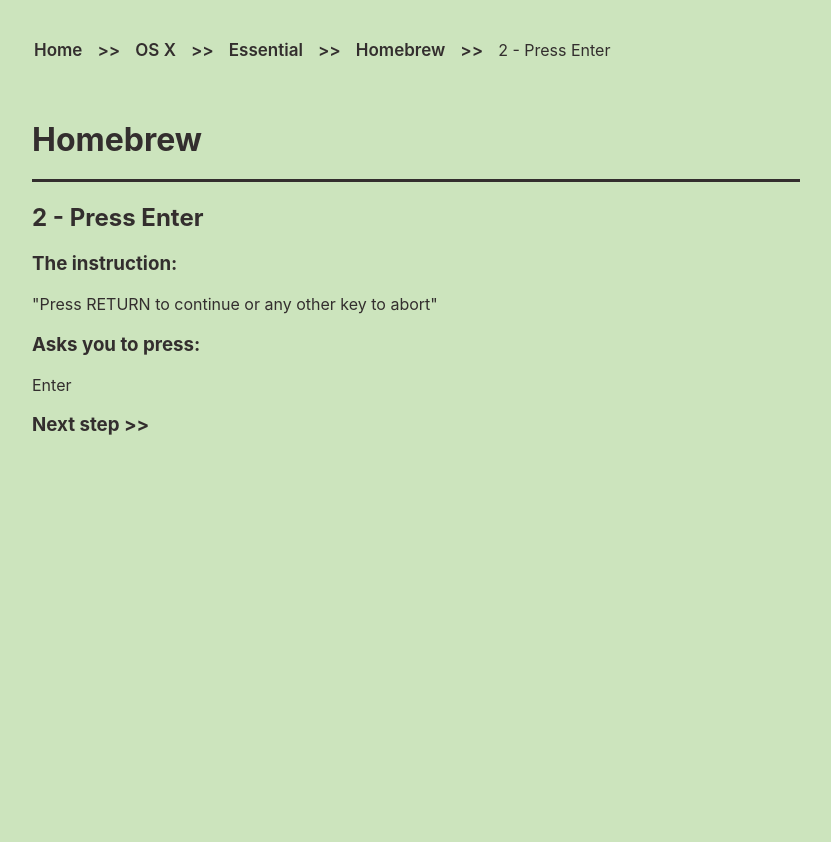
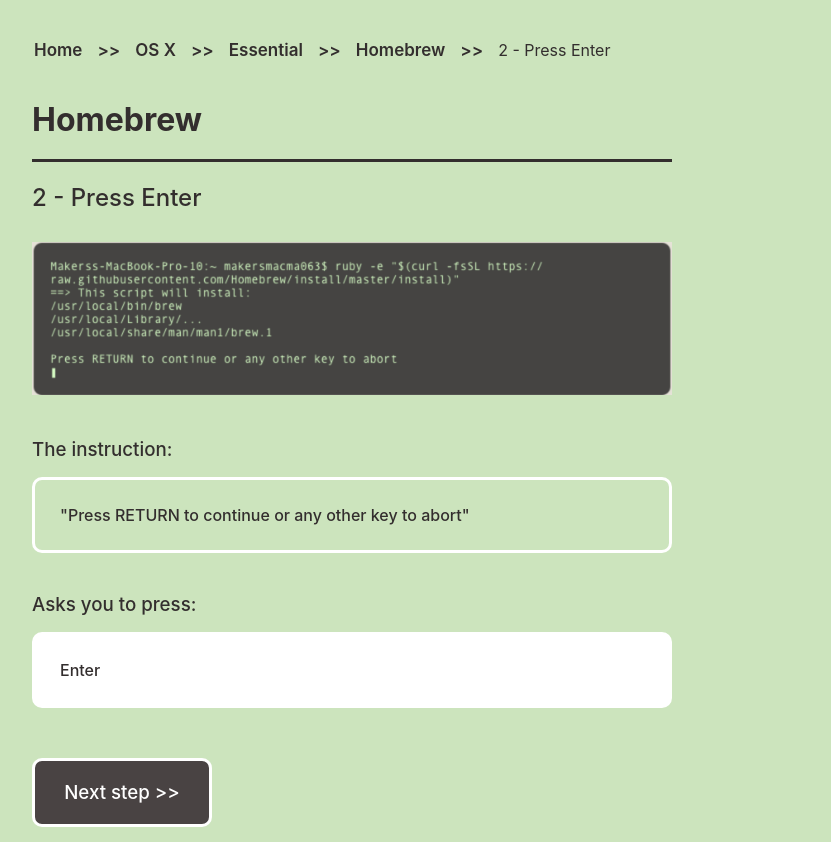
Before and after one commit to minsiyang/test-prepareToCode, a Next.js app: page /homebrew in a window 1280 px wide. Shown: the whole page, without its empty margins (26-857 px from the left). Before the commit the page ends 800 px from the top, so only its background shows below. Built offline with nearby package versions, Linux system fonts and the light colour scheme.

Commit message:
Exact most of reusable components

```diff
--- /dev/null
+++ b/components/button.js
@@ -0,0 +1,5 @@
+import style from './button.module.css'
+
+export default function Button() {
+  return     <h3 className={style.button}>Next step >></h3>
+}
--- /dev/null
+++ b/components/button.module.css
@@ -0,0 +1,14 @@
+.button {
+  border: 3px solid #ffff;
+  padding: 20px;
+  border-radius: 10px;
+  width: 180px;
+  text-align: center;
+  color: #fff;
+  background-color:  #494343;
+}
+
+.button:hover {
+  background-color: #6E6161;
+  box-shadow: 2px 2px 5px #726D6D;
+}
--- /dev/null
+++ b/components/list.js
@@ -0,0 +1,3 @@
+export default function List(props){
+return <li>{props.listText}</li>
+}
--- /dev/null
+++ b/components/step.js
@@ -0,0 +1,3 @@
+export default function Step(props) {
+return  <h2>{props.stepText}</h2>
+}
--- /dev/null
+++ b/components/stepName.js
@@ -0,0 +1,3 @@
+export default function Stepname(props) {
+return <h3>{props.text}</h3>
+}
--- /dev/null
+++ b/components/title.js
@@ -0,0 +1,3 @@
+export default function Title(props) {
+  return <h1>{props.titleText}</h1>
+}
--- a/pages/homebrew.js
+++ b/pages/homebrew.js
@@ -1,31 +1,35 @@
 import Head from 'next/head'
+import List from '../components/list'
+import Title from '../components/title'
+import Step from '../components/step'
+import Stepname from '../components/stepName'
+import Button from '../components/button'
 import style from '../styles/homebrew.module.css'
 
 export default function Homebrew() {
   return (
-    <div>
+    <div className={style.container}>
       <Head>
         <title>Homebrew</title>
       </Head>
       <div>
         <ul className={style.navigation}>
-          <li>Home</li>
-          <li>OS X</li>
-          <li>Essential</li>
-          <li>Homebrew</li>
-          <li>2 - Press Enter</li>
+          <List listText="Home" />
+          <List listText="OS X" />
+          <List listText="Essential" />
+          <List listText="Homebrew" />
+          <List listText="2 - Press Enter" />
         </ul>
       </div>
-      <div className={style.step}>
-        <h1>Homebrew</h1>
-
-        <h2>2 - Press Enter</h2>
-        <h3>The instruction:</h3>
-        <p>"Press RETURN to continue or any other key to abort"</p>
-        <h3>Asks you to press:</h3>
-        <p>Enter</p>
-        <h3>Next step >></h3>
-
+      <div className={style.stepContent}>
+        <Title titleText="Homebrew" />
+        <Step stepText="2 - Press Enter" />
+        <img src="/image/terminal.png" alt="Terminal Output" />
+        <Stepname text="The instruction:" />
+        <p className={style.instruction}>"Press RETURN to continue or any other key to abort"</p>
+        <Stepname text="Asks you to press:" />
+        <p className={style.action}>Enter</p>
+        <Button />
       </div>
     </div>
   )
--- a/styles/homebrew.module.css
+++ b/styles/homebrew.module.css
@@ -1,7 +1,9 @@
+
 .navigation {
-  margin: 40px 0 60px 20px;
+  margin: 40px 0 40px 20px;
   list-style: none;
   color: #332E2E;
+  max-width: 50%;
 }
 
 .navigation li {
@@ -18,13 +20,45 @@
   padding: 0 15px;
 }
 
-.step {
+.stepContent {
   margin-left: 58px;
-  max-width: 60%;
+  max-width: 50%;
   color: #332E2E;
 }
 
-.step h1 {
+.stepContent h1 {
   padding-bottom: 20px;
   border-bottom: 3px solid #332E2E;
 }
+
+.stepContent h2 {
+  font-weight: 500;
+  margin-bottom: 30px;
+}
+
+.stepContent img {
+  width: 100%;
+  margin-bottom: 20px;
+}
+
+.stepContent h3 {
+  font-weight: 500;
+  margin-bottom: 15px;
+}
+
+.instruction {
+  border: 3px solid #ffff;
+  padding: 25px;
+  border-radius: 10px;
+  font-weight: 500;
+  margin-bottom: 40px;
+}
+
+.action {
+  border: 3px solid #ffff;
+  padding: 25px;
+  border-radius: 10px;
+  background-color: #ffffff;
+  font-weight: 500;
+  margin-bottom: 50px;
+}
```
Also changed, not shown: public/image/terminal.png (added).
